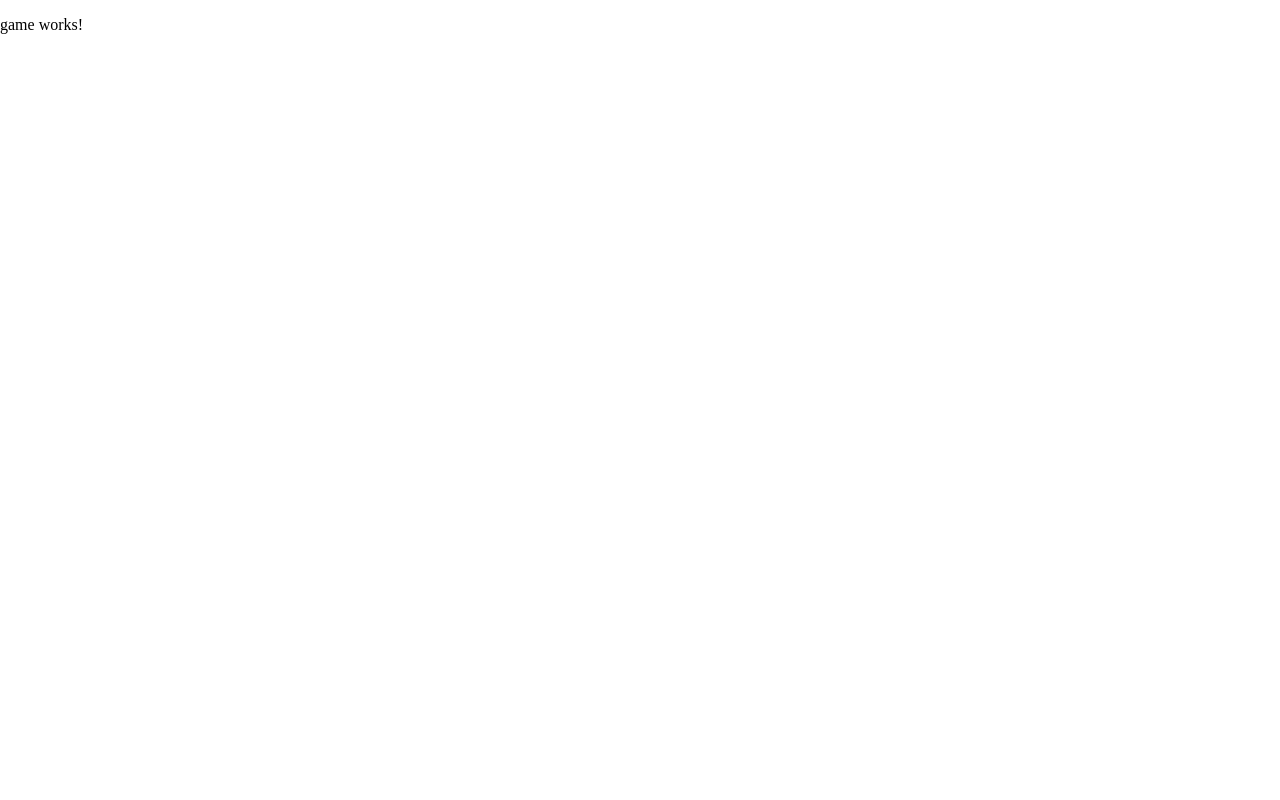
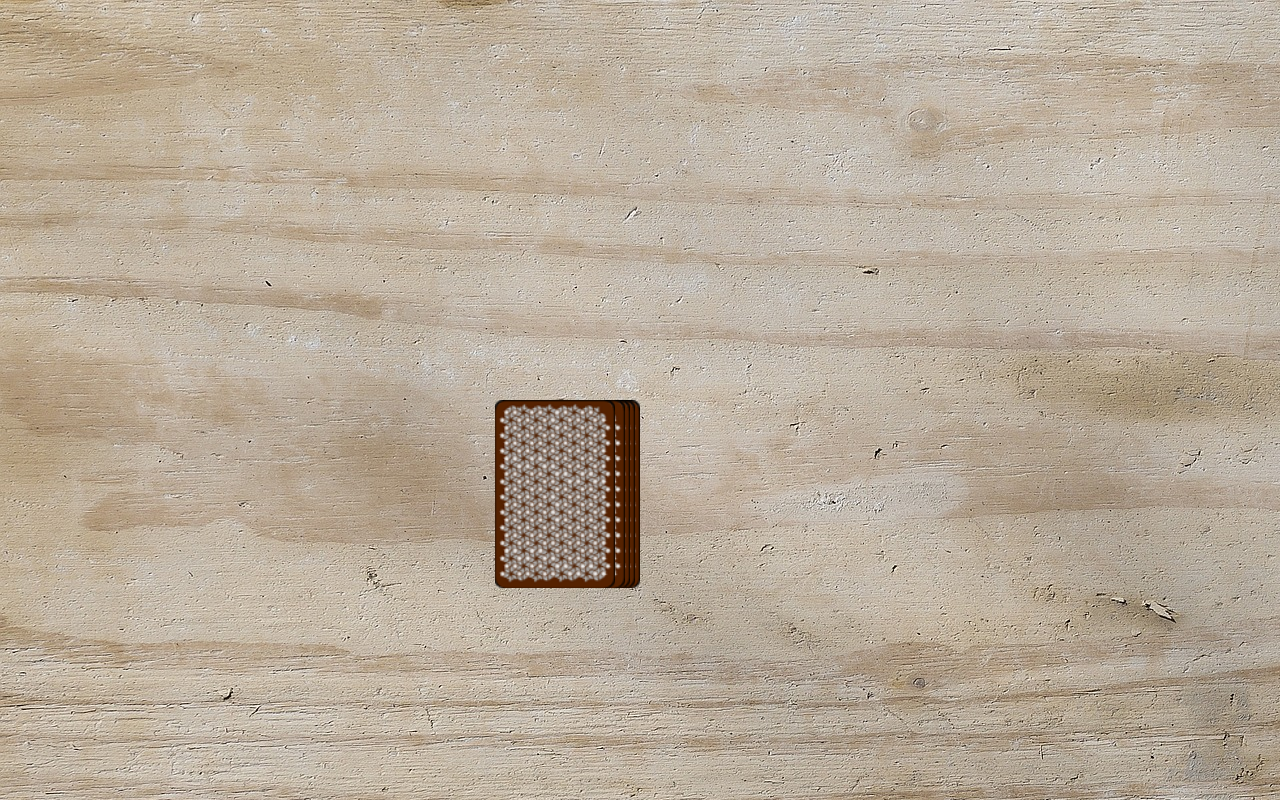
Before and after one commit to YeHtutt/ring-of-fire, an Angular app: page /game in a window 1280 px wide. Built offline with nearby package versions, Linux system fonts and the light colour scheme.

Commit message:
game field implented and card animated

```diff
--- a/src/app/game/game.component.html
+++ b/src/app/game/game.component.html
@@ -1 +1,12 @@
-<p>game works!</p>
+<div class="game-field">
+    <div class="card-stack">
+        <!--alle Bilder sollen nach recht 5px von einander verschoben werden, um Karten wie eine Stapel von Karten auszusehen-->
+        <img [ngStyle]="{'right.px' : i*5}" *ngFor="let c of [0, 1, 2, 3]; let i = index;"
+            src="/assets/img/cards/card_cover.png">
+        <img (click)="takeCard()" style="right: 25px;" class="top-card"
+            src="/assets/img/cards/card_cover.png">
+        <img (click)="takeCard()" *ngIf="pickCardAnimation" class="pick-card"
+            style="right: 25px;" src="/assets/img/cards/ace_1.png">
+
+    </div>
+</div>
--- a/src/app/game/game.component.scss
+++ b/src/app/game/game.component.scss
@@ -0,0 +1,48 @@
+.game-field {
+    width: 100vw;
+    height: 100vh;
+    max-width: 100%;
+    background-image: url('/assets/img/board.jpg');
+    display: flex;
+    align-items: center;
+    justify-content: center;
+}
+
+.card-stack {
+    position: relative;
+    img {
+        position: absolute;
+        width: 120px;
+    }
+}
+
+.top-card {
+    cursor: pointer;
+    transition: all 125ms ease-in-out;
+
+    &:hover {
+        transform: scale(1.1) translateY(-10px);
+    }
+}
+
+
+.pick-card {
+    transition: all 0.2s ease-in-out;
+    animation: pick-card-animation 1.25s ease-in-out;
+    transform: scale(1.3) translateX(300px) translateY(-270px) rotate(30deg);
+}
+
+@keyframes pick-card-animation {
+    0% {
+        transform: scale(1);
+    }
+    30% {
+        transform: scale(1.3);
+    }
+    50% {
+        transform: scale(1.3);
+    }
+    100% {
+        transform: scale(1.3) translateX(300px) translateY(-270px) rotate(30deg);
+    }
+}
--- a/src/app/game/game.component.ts
+++ b/src/app/game/game.component.ts
@@ -6,5 +6,10 @@ import { Component } from '@angular/core';
   styleUrls: ['./game.component.scss']
 })
 export class GameComponent {
+  pickCardAnimation = false;
 
+
+  takeCard() {
+    this.pickCardAnimation = true;
+  }
 }
```
